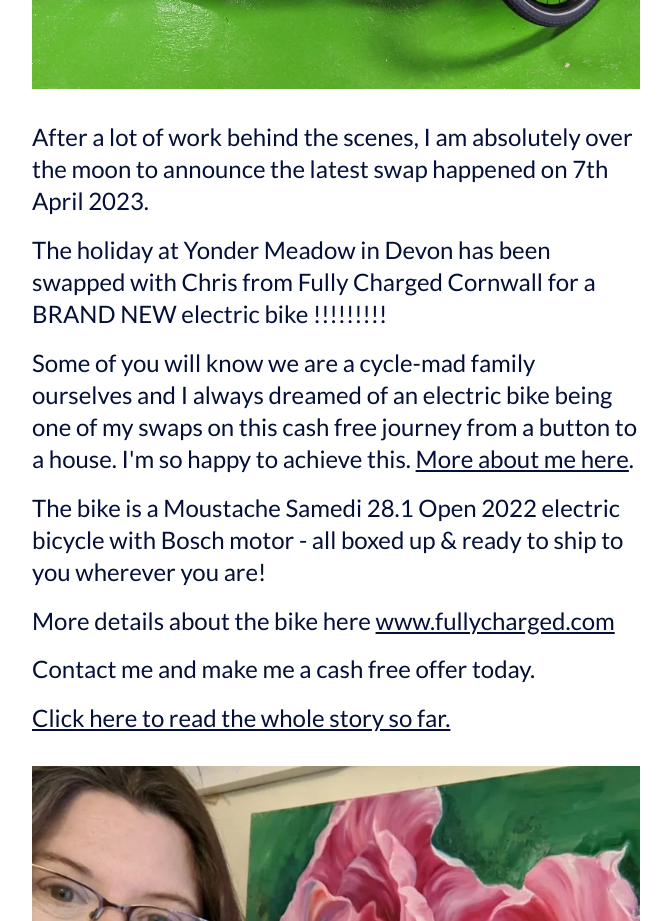
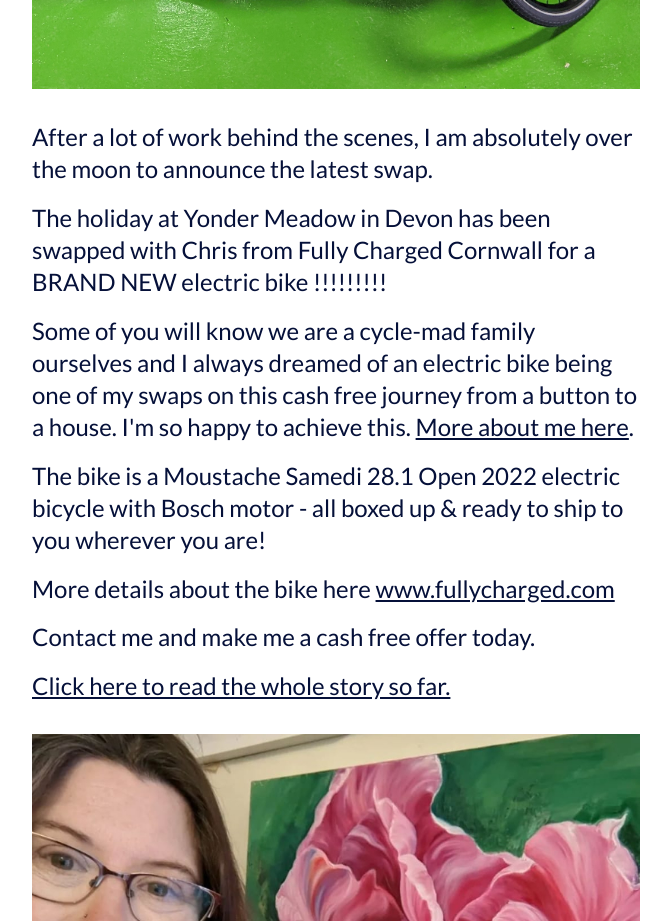
Before and after one commit to danielhpavey/barterabutton, a Next.js app: page / in a window 1280 px wide. Shown: the part 1300-2221 px from the top of the page, without its empty margins (304-975 px from the left). Built offline with nearby package versions, Linux system fonts and the light colour scheme.

Commit message:
Content update

```diff
--- a/pages/index.js
+++ b/pages/index.js
@@ -30,7 +30,7 @@ export default function Home() {
       <img src="/sharon-fully-charged-cornwall.jpg" alt="Barter a Button Sharon at Fully Charged in Cornwall" className="my-8 mx-auto block"/>
 
 <p>
-After a lot of work behind the scenes, I am absolutely over the moon to announce the latest swap happened on 7th April 2023.
+After a lot of work behind the scenes, I am absolutely over the moon to announce the latest swap.
 </p>
 <p>
 The holiday at Yonder Meadow in Devon has been swapped with Chris from Fully Charged Cornwall for a BRAND NEW electric bike !!!!!!!!!
```
